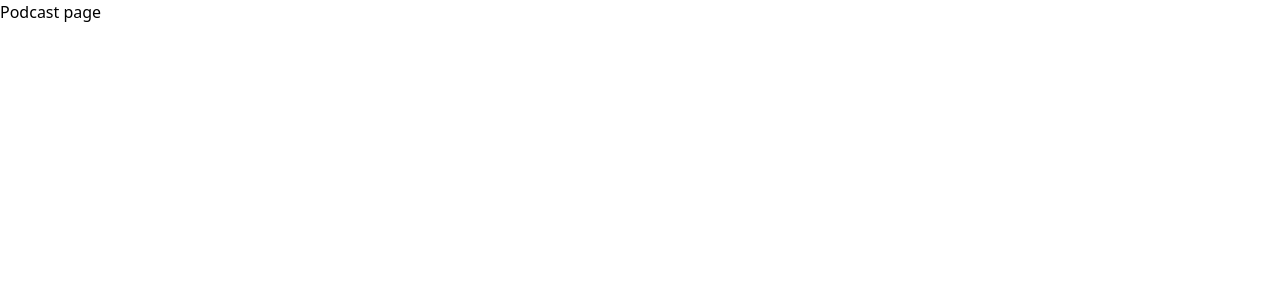
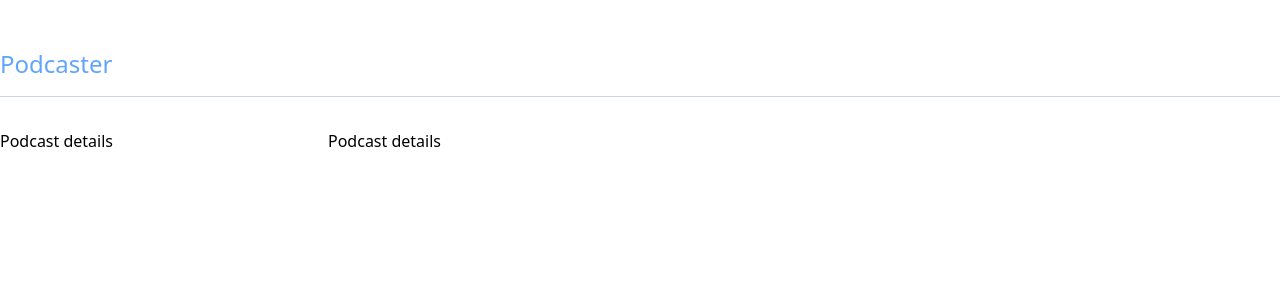
Before and after one commit to juliramon/challenge-cc-itx, a React (Create React App) app: page /podcasts/1 in a window 1280 px wide. Shown: the top 300 px of the page. Built offline with nearby package versions, Linux system fonts and the light colour scheme.

Commit message:
add: front --> global layout navigation + fix podcasts state persistance

```diff
--- a/src/App.js
+++ b/src/App.js
@@ -1,10 +1,10 @@
 import { QueryClient, QueryClientProvider } from "@tanstack/react-query";
 import { persistQueryClient } from "@tanstack/react-query-persist-client";
 import { createSyncStoragePersister } from "@tanstack/query-sync-storage-persister";
-
 import { Routes, Route } from "react-router-dom";
 import Podcasts from "./pages/Podcasts";
 import Podcast from "./pages/Podcast";
+import Layout from "./components/layouts/Layout";
 
 const App = () => {
   const cacheTime = 60 * 24 * (60 * 1000); // 24 hours
@@ -30,8 +30,10 @@ const App = () => {
     <main className="app">
       <QueryClientProvider client={queryClient}>
         <Routes>
-          <Route index path="/" element={<Podcasts />} />
-          <Route path="podcasts/:id" element={<Podcast />} />
+          <Route path="/" element={<Layout />}>
+            <Route index element={<Podcasts />} />
+            <Route path="/podcasts/:id" element={<Podcast />} />
+          </Route>
         </Routes>
       </QueryClientProvider>
     </main>
--- /dev/null
+++ b/src/components/layouts/Layout.jsx
@@ -0,0 +1,19 @@
+import React from "react";
+import { Link, Outlet } from "react-router-dom";
+
+const Layout = () => {
+  return (
+    <header className="pt-12">
+      <div className="container">
+        <nav className="border-b border-slate-300 pb-4">
+          <Link to={"/"} title="Podcaster">
+            <h1>Podcaster</h1>
+          </Link>
+        </nav>
+      </div>
+      <Outlet />
+    </header>
+  );
+};
+
+export default Layout;
--- a/src/pages/Podcast.jsx
+++ b/src/pages/Podcast.jsx
@@ -1,7 +1,16 @@
 import React from "react";
 
 const Podcast = () => {
-  return <div>Podcast page</div>;
+  return (
+    <section className="mt-8">
+      <div className="container">
+        <div className="flex flex-wrap -mx-4">
+          <aside className="w-3/12 px-4">Podcast details</aside>
+          <article className="w-9/12 px-4">Podcast details</article>
+        </div>
+      </div>
+    </section>
+  );
 };
 
 export default Podcast;
--- a/src/pages/Podcasts.jsx
+++ b/src/pages/Podcasts.jsx
@@ -1,18 +1,18 @@
-import React from "react";
+import React, { useEffect, useState } from "react";
+import { useQuery } from "@tanstack/react-query";
 import PodcastsService from "../services/podcastsService";
-import { useEffect, useState } from "react";
-import { Link } from "react-router-dom";
-import { useQuery } from "@tanstack/react-query";
 import PodcastSkeleton from "../components/miniatures/PodcastSkeleton";
 import Podcast from "../components/miniatures/Podcast";
 
 const Podcasts = () => {
   const service = new PodcastsService();
+
   const [podcasts, setPodcasts] = useState({
     data: [],
     entries: [],
     filteredPodcasts: [],
   });
+
   const [searchQuery, setSearchQuery] = useState("");
 
   const { isLoading, data, status, error } = useQuery(
@@ -25,7 +25,7 @@ const Podcasts = () => {
   );
 
   useEffect(() => {
-    if (status === "success") {
+    if (!isLoading && podcasts.entries.length === 0) {
       const { contents } = data;
       const { feed } = JSON.parse(contents);
       const { entry } = feed;
@@ -35,9 +35,10 @@ const Podcasts = () => {
         data: feed,
         entries: entry,
         filteredPodcasts: entry,
+        success: true,
       });
     }
-  }, [status]);
+  }, [isLoading, podcasts]);
 
   useEffect(() => {
     const filteredPodcasts = podcasts.entries.filter(
@@ -52,14 +53,8 @@ const Podcasts = () => {
   if (error) return "An error has occurred. Please try again later.";
 
   return (
-    <section className="py-12">
+    <section className="pb-12">
       <div className="container">
-        <div className="border-b border-slate-300 pb-4">
-          <Link to={"#"} title="Podcaster">
-            <h1>Podcaster</h1>
-          </Link>
-        </div>
-
         <div className="flex items-center justify-end mt-8">
           <span className="bg-blue-600 inline-flex items-center text-white rounded-full font-semibold px-2.5 py-0.5 mr-2">
             {podcasts.filteredPodcasts.length}
```
